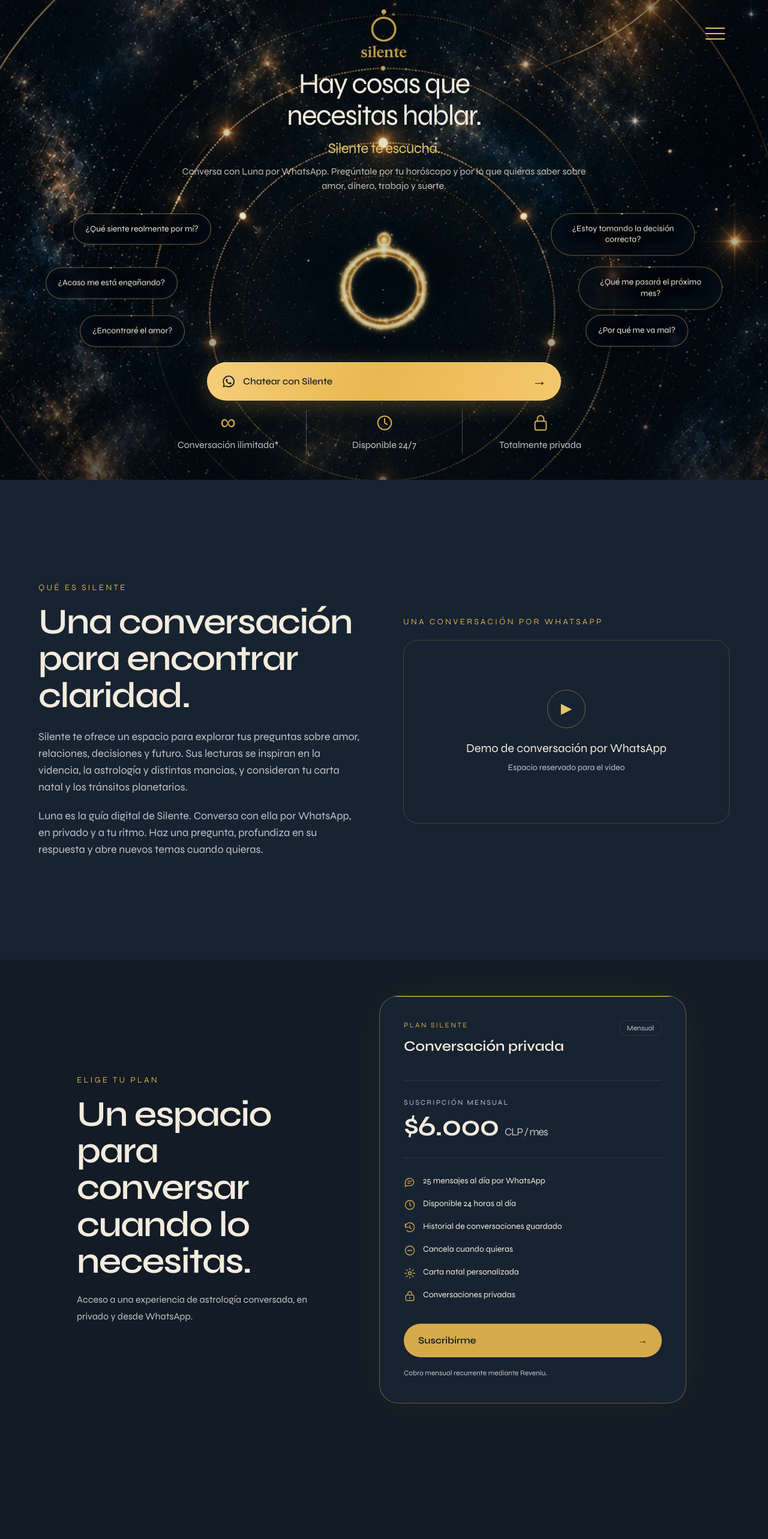
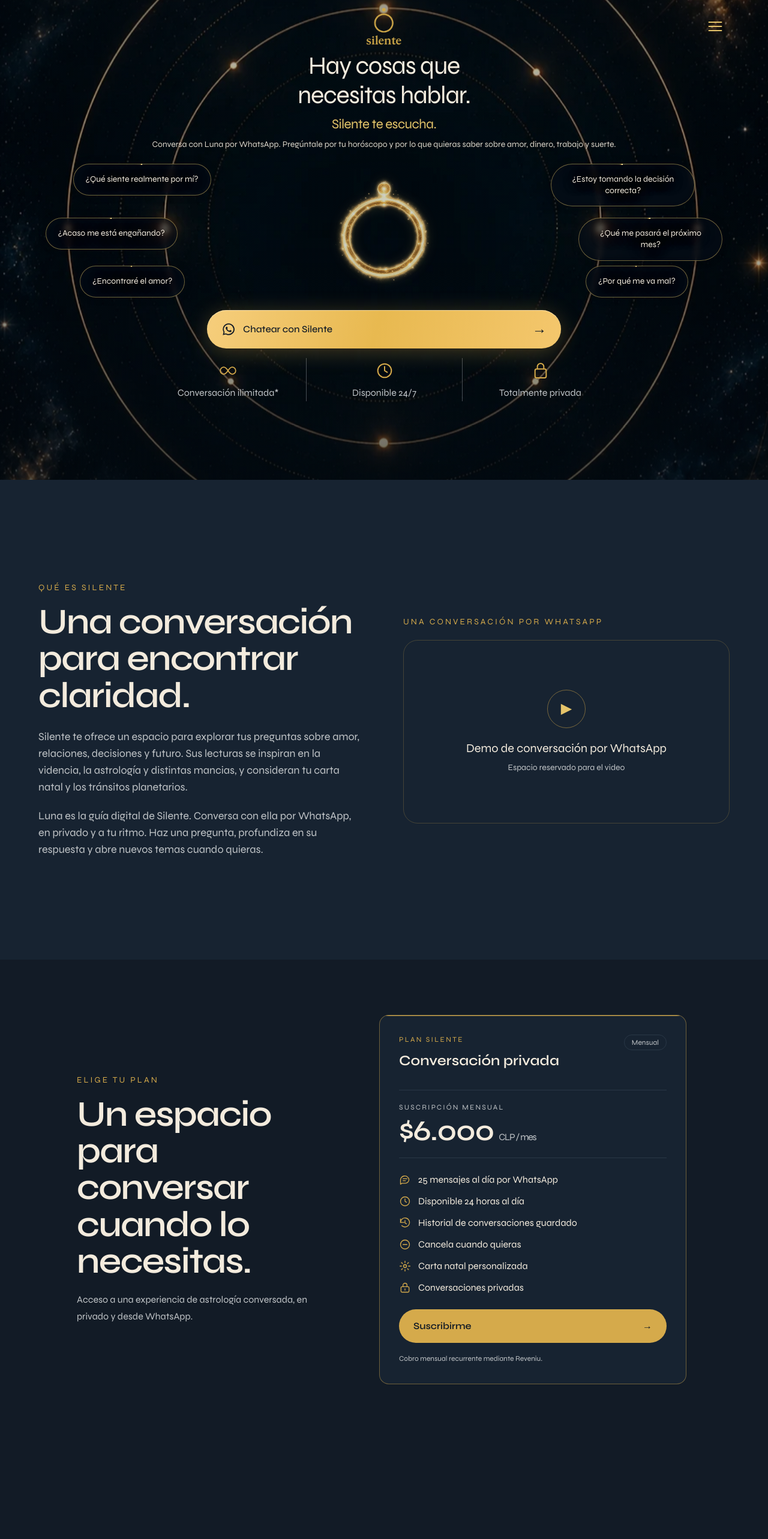
Before and after one commit to ElCopyPaste/silente-web, a Next.js app: page / in a window 1280 px wide. Shown: the top 2566 px of the page at 60% size. Built offline with nearby package versions, Linux system fonts and the light colour scheme.

Commit message:
Center Silente hero background and polish responsive layout

```diff
--- a/app/globals.css
+++ b/app/globals.css
@@ -30,20 +30,54 @@ html:has(.silente-home){scroll-snap-type:y proximity}
 }
 .silente-home > section:not(.silente-hero) > div{width:100%}
 .silente-home > footer{scroll-snap-align:end}
-.silente-hero{padding-block:12px 24px}
-.silente-hero .hero-content{margin-top:16px;width:100%}
-.silente-hero .hero-orbit{height:clamp(300px,calc(100svh - 532px),470px)}
+.silente-hero{padding-block:max(12px,env(safe-area-inset-top)) 24px;padding-inline:max(16px,env(safe-area-inset-left)) max(16px,env(safe-area-inset-right))}
+.silente-hero .hero-content{margin-top:12px;width:100%}
+.silente-hero .hero-intro{font-size:14px;line-height:20px;margin-top:8px}
+.silente-hero .hero-content > p:first-of-type{margin-top:8px}
+.silente-hero .hero-orbit{height:clamp(260px,28svh,320px);margin-block:8px 16px;max-width:680px}
+.silente-hero .hero-symbol-anchor{position:absolute;left:50%;top:50%;translate:-50% -50%;display:flex;align-items:center;justify-content:center}
+.silente-hero .silente-symbol{width:clamp(96px,28vw,150px)}
+.silente-hero .question-mobile{position:absolute;width:47%;max-width:250px;min-height:56px;padding:10px;font-size:clamp(.8125rem,3.5vw,1rem);background:rgba(7,17,29,.88);backdrop-filter:none;text-shadow:none}
+.silente-hero .question-mobile.question-capsule-0{left:0;top:0}
+.silente-hero .question-mobile.question-capsule-1{right:0;top:0}
+.silente-hero .question-mobile.question-capsule-2{left:0;top:50%;translate:0 -50%;width:31%}
+.silente-hero .question-mobile.question-capsule-3{right:0;top:50%;translate:0 -50%;width:31%}
+.silente-hero .question-mobile.question-capsule-4{left:0;bottom:0}
+.silente-hero .question-mobile.question-capsule-5{right:0;bottom:0}
 .silente-hero .hero-content > ul{margin-top:16px}
 .silente-hero .hero-content > ul > li{min-height:72px}
+.silente-home > footer{padding-bottom:max(24px,env(safe-area-inset-bottom))}
+.hero-background{transform:scale(1.02)}
+
+@media (max-width:360px){
+  .silente-hero header > div:first-child{height:64px}
+  .silente-hero header img{height:60px}
+  .silente-hero .hero-content{margin-top:8px}
+  .silente-hero .hero-intro{font-size:13px;line-height:18px}
+  .silente-hero .hero-orbit{height:220px}
+}
+
+@media (min-width:768px){
+  .silente-hero{padding-inline:32px}
+  .silente-hero .hero-orbit{gap:14px;max-width:680px}
+  .silente-hero .silente-symbol{width:120px}
+}
 
 @media (min-width:1024px){
-  .silente-hero header > div:first-child{height:88px}
-  .silente-hero header img{height:84px}
-  .silente-hero h1{font-size:clamp(2.75rem,6svh,4rem);letter-spacing:-.04em}
-  .silente-hero .hero-content > p:first-of-type{font-size:clamp(1.4rem,3svh,2rem);margin-top:12px}
-  .silente-hero .hero-orbit{height:clamp(240px,calc(100svh - 530px),420px);margin-top:12px}
-  .silente-hero .silente-symbol{width:clamp(160px,25svh,260px)}
+  .silente-hero header > div:first-child{height:64px}
+  .silente-hero header img{height:64px}
+  .silente-hero h1{font-size:clamp(2.25rem,5.2svh,3.5rem);letter-spacing:-.03em}
+  .silente-hero .hero-content > p:first-of-type{font-size:clamp(1.25rem,2.8svh,2rem);margin-top:8px}
+  .silente-hero .hero-intro{max-width:940px}
+  .silente-hero .hero-orbit{display:block;max-width:1152px;height:clamp(240px,calc(100svh - 534px),420px);margin-block:0}
+  .silente-hero .hero-symbol-anchor{position:absolute;left:50%;top:50%;translate:-50% -50%;padding:0}
+  .silente-hero .silente-symbol{width:clamp(160px,25svh,260px);animation:silente-breathe 8s ease-in-out infinite}
+  .silente-hero .hero-background{animation:silente-background-drift 48s ease-in-out infinite}
   .silente-hero .hero-cta{margin-top:0}
+}
+@keyframes silente-background-drift{
+  0%,100%{transform:scale(1.02) translate(0,0)}
+  50%{transform:scale(1.06) translate(-7px,5px)}
 }
 
 .silente-stars{
@@ -123,7 +157,7 @@ html:has(.silente-home){scroll-snap-type:y proximity}
   to{opacity:1;transform:translateY(0)}
 }
 @media (prefers-reduced-motion: reduce){
-  .silente-symbol{animation:none}
+  .silente-hero .silente-symbol,.silente-hero .hero-background{animation:none}
   html{scroll-behavior:auto}
   .question-capsule,.hero-cta{transition:none}
   .question-capsule::after{animation:none}
--- a/components/Benefits.tsx
+++ b/components/Benefits.tsx
@@ -10,10 +10,10 @@ export function Benefits() {
       {items.map(({ icon, label }, index) => (
         <li
           key={label}
-          className={"flex min-h-28 flex-col items-center justify-center gap-2 px-2 text-center text-[clamp(11px,2vw,16px)] leading-snug text-[var(--silente-muted)] " + (index > 0 ? "border-l border-[rgba(174,181,188,.4)]" : "")}
+          className={"flex min-h-28 flex-col items-center justify-center gap-2 px-1.5 text-center text-xs leading-[1.4] text-[var(--silente-muted)] sm:text-sm lg:text-base " + (index > 0 ? "border-l border-[rgba(174,181,188,.4)]" : "")}
         >
-          <span aria-hidden="true" className="inline-flex h-9 w-9 shrink-0 items-center justify-center text-[var(--silente-gold)]">
-            {icon === "infinity" && <span className="text-4xl leading-none">∞</span>}
+          <span aria-hidden="true" className="inline-flex h-7 w-7 shrink-0 items-center justify-center text-[var(--silente-gold)] lg:h-9 lg:w-9">
+            {icon === "infinity" && <svg viewBox="0 0 24 24" className="h-7 w-7 fill-none stroke-current" strokeWidth="1.5"><path d="M12 12c-2-3-3.5-5-6-5a5 5 0 0 0 0 10c2.5 0 4-2 6-5Zm0 0c2-3 3.5-5 6-5a5 5 0 0 1 0 10c-2.5 0-4-2-6-5Z" /></svg>}
             {icon === "clock" && (
               <svg viewBox="0 0 24 24" className="h-8 w-8 fill-none stroke-current" strokeWidth="1.5">
                 <circle cx="12" cy="12" r="8.5" />
--- a/components/ContentSections.tsx
+++ b/components/ContentSections.tsx
@@ -110,11 +110,11 @@ export function FAQSection() {
         <div className="divide-y divide-[var(--silente-border)] border-y border-[var(--silente-border)]">
           {faqs.map(({ question, answer }) => (
             <details key={question} className="group py-5">
-              <summary className="flex cursor-pointer list-none items-center justify-between gap-6 text-lg text-[var(--silente-ivory)] marker:hidden">
+              <summary className="flex min-h-12 cursor-pointer list-none items-center justify-between gap-4 rounded text-lg text-[var(--silente-ivory)] marker:hidden focus-visible:outline focus-visible:outline-2 focus-visible:outline-offset-4 focus-visible:outline-[var(--silente-gold-light)]">
                 <span>{question}</span>
                 <span aria-hidden="true" className="text-xl text-[var(--silente-gold)] transition-transform group-open:rotate-45">+</span>
               </summary>
-              <p className="max-w-2xl pt-4 pr-8 text-sm leading-6 text-[var(--silente-muted)]">{answer}</p>
+              <p className="max-w-2xl pt-4 pr-2 text-base leading-7 text-[var(--silente-muted)]">{answer}</p>
             </details>
           ))}
         </div>
--- a/components/Header.tsx
+++ b/components/Header.tsx
@@ -21,20 +21,20 @@ export function Header() {
         menuButtonRef.current?.focus();
       }
     }}>
-      <div className="relative flex h-[96px] items-center justify-center md:h-[116px]">
+      <div className="relative flex h-20 items-center justify-center md:h-[116px]">
         <a href="#" aria-label="Silente, inicio" className="flex items-center justify-center focus-visible:rounded-lg focus-visible:outline focus-visible:outline-2 focus-visible:outline-offset-4 focus-visible:outline-[var(--silente-gold-light)]">
-          <Image src={(process.env.NEXT_PUBLIC_BASE_PATH ?? "") + "/logo-silente.webp"} alt="Silente" width={640} height={692} priority unoptimized className="h-[90px] w-auto object-contain md:h-[110px]" />
+          <Image src={(process.env.NEXT_PUBLIC_BASE_PATH ?? "") + "/logo-silente.webp"} alt="Silente" width={640} height={692} priority unoptimized className="h-[74px] w-auto object-contain md:h-[110px]" />
         </a>
         <button ref={menuButtonRef} type="button" aria-label={open ? "Cerrar menú" : "Abrir menú"} aria-expanded={open} aria-controls="menu-principal" onClick={() => setOpen((value) => !value)} className="absolute right-0 top-1/2 flex h-12 w-12 -translate-y-1/2 flex-col items-center justify-center gap-[7px] rounded-full transition-colors hover:bg-white/5 focus-visible:outline focus-visible:outline-2 focus-visible:outline-offset-4 focus-visible:outline-[var(--silente-gold-light)]">
-          <span className="h-[2px] w-8 bg-[var(--silente-gold-light)] transition-transform" />
-          <span className="h-[2px] w-8 bg-[var(--silente-gold-light)] transition-transform" />
-          <span className="h-[2px] w-8 bg-[var(--silente-gold-light)] transition-transform" />
+          <svg aria-hidden="true" viewBox="0 0 24 24" className="h-7 w-7 fill-none stroke-[var(--silente-gold-light)]" strokeWidth="1.6" strokeLinecap="round">
+            <path d={open ? "m6 6 12 12M6 18 18 6" : "M3 6h18M3 12h18M3 18h18"} />
+          </svg>
         </button>
       </div>
-      <div id="menu-principal" inert={!open} className={"overflow-hidden transition-[max-height,opacity,margin] duration-300 motion-reduce:transition-none " + (open ? "mt-3 max-h-56 opacity-100" : "max-h-0 opacity-0")}>
+      <div id="menu-principal" inert={!open} className={"absolute inset-x-0 top-full z-40 mt-3 transition-[max-height,opacity] duration-200 motion-reduce:transition-none " + (open ? "max-h-[min(24rem,calc(100svh-7rem))] overflow-y-auto opacity-100" : "max-h-0 overflow-hidden opacity-0")}>
         <nav className="rounded-2xl border border-[rgba(213,170,75,.35)] bg-[rgba(5,14,22,.9)] p-2 backdrop-blur-xl" aria-label="Navegación principal">
           {links.map(([label, href]) => (
-            <a key={href} href={href} onClick={() => setOpen(false)} className="block rounded-xl px-4 py-3 text-sm text-[var(--silente-ivory)] transition-colors hover:bg-[rgba(213,170,75,.12)] hover:text-[var(--silente-gold-light)] focus-visible:outline focus-visible:outline-2 focus-visible:outline-offset-[-2px] focus-visible:outline-[var(--silente-gold-light)]">
+            <a key={href} href={href} onClick={() => setOpen(false)} className="flex min-h-12 items-center rounded-xl px-4 py-3 text-base text-[var(--silente-ivory)] transition-colors hover:bg-[rgba(213,170,75,.12)] hover:text-[var(--silente-gold-light)] focus-visible:outline focus-visible:outline-2 focus-visible:outline-offset-[-2px] focus-visible:outline-[var(--silente-gold-light)]">
               {label}
             </a>
           ))}
--- a/components/Hero.tsx
+++ b/components/Hero.tsx
@@ -23,15 +23,6 @@ const desktopPositions = [
   "right-[1%] top-[42%]",
   "left-[6%] bottom-[8%]",
   "right-[6%] bottom-[8%]",
-];
-
-const mobilePositions = [
-  "left-[1%] top-[3%]",
-  "right-[1%] top-[3%]",
-  "left-[1%] top-[28%]",
-  "right-[1%] top-[28%]",
-  "left-[1%] bottom-[3%]",
-  "right-[1%] bottom-[3%]",
 ];
 
 function WhatsAppIcon() {
@@ -64,14 +55,12 @@ export function Hero() {
 
   return (
     <section className="silente-hero silente-stars relative isolate min-h-[100svh] overflow-hidden bg-[#07111d] px-4 pb-10 pt-3 md:px-8 md:pb-14 md:pt-5">
-      <motion.div
+      <div
         aria-hidden="true"
-        className="absolute inset-[-2%] z-0"
-        animate={reduceMotion ? undefined : { scale: [1.02, 1.06, 1.02], x: [0, -7, 0], y: [0, 5, 0] }}
-        transition={reduceMotion ? undefined : { duration: 48, repeat: Infinity, ease: "easeInOut" }}
+        className="hero-background absolute inset-[-2%] z-0"
       >
         <Image
-          src={`${process.env.NEXT_PUBLIC_BASE_PATH ?? ""}/fondo.webp`}
+          src={`${process.env.NEXT_PUBLIC_BASE_PATH ?? ""}/fondo-centrado.webp`}
           alt=""
           fill
           priority
@@ -79,11 +68,11 @@ export function Hero() {
           sizes="100vw"
           className="pointer-events-none object-cover object-center"
         />
-      </motion.div>
+      </div>
       <Header />
 
       <div className="hero-content relative z-10 mx-auto mt-6 max-w-6xl text-center md:mt-7">
-        <h1 className="w-full text-center text-[clamp(2rem,9vw,5.75rem)] font-normal leading-[1.02] md:text-[clamp(2.75rem,5vw,4.5rem)] tracking-[-.055em] text-[var(--silente-ivory)]">
+        <h1 className="w-full text-center text-[clamp(1.75rem,8.4vw,2.5rem)] font-normal leading-[1.08] md:text-[clamp(2.75rem,5vw,4.5rem)] tracking-[-.035em] text-[var(--silente-ivory)]">
           <span className="block whitespace-nowrap">Hay cosas que</span>
           <span className="mt-1 block whitespace-nowrap">
             necesitas{" "}
@@ -91,7 +80,7 @@ export function Hero() {
               <span aria-hidden="true" className="invisible">hablar.</span>
               <motion.span
                 key={state}
-                initial={reduceMotion ? false : { opacity: 0, y: state === "saber" ? 8 : -8 }}
+                initial={reduceMotion ? false : { opacity: 0, y: 6 }}
                 animate={{ opacity: 1, y: 0 }}
                 transition={reduceMotion ? { duration: 0 } : { duration: 0.8, ease: "easeInOut" }}
                 className="absolute left-0 top-0 whitespace-nowrap"
@@ -104,28 +93,24 @@ export function Hero() {
 
         <motion.p
           key={state + "-phrase"}
-          initial={reduceMotion ? false : { opacity: 0, y: 8 }}
+          initial={reduceMotion ? false : { opacity: 0, y: 6 }}
           animate={{ opacity: 1, y: 0 }}
           transition={reduceMotion ? { duration: 0 } : { duration: 0.8, ease: "easeInOut" }}
           className="mt-3 min-h-[1.4em] w-full text-center text-[clamp(1.25rem,4.1vw,2.1rem)] font-normal tracking-[-.025em] text-[var(--silente-gold-light)] md:mt-4"
         >
           {state === "saber" ? "Silente te espera." : "Silente te escucha."}
         </motion.p>
-        <p className="mx-auto mt-2 max-w-[700px] px-3 text-sm leading-6 text-[var(--silente-ivory)]/80 md:text-base">
+        <p className="hero-intro mx-auto mt-3 max-w-[700px] text-base leading-6 text-[var(--silente-ivory)]/90">
           Conversa con Luna por WhatsApp. Pregúntale por tu horóscopo y por lo que quieras saber sobre amor, dinero, trabajo y suerte.
         </p>
 
         <div className="hero-orbit relative mx-auto mt-4 h-[440px] w-full max-w-6xl md:mt-5 md:h-[480px] lg:h-[clamp(400px,46vh,460px)]">
-          <motion.div
-            className="absolute left-1/2 top-[62%] -translate-x-1/2 -translate-y-1/2 lg:top-1/2"
-            animate={reduceMotion ? undefined : { scale: [1, 1.018, 1] }}
-            transition={reduceMotion ? undefined : { duration: 8, repeat: Infinity, ease: "easeInOut" }}
-          >
+          <div className="hero-symbol-anchor">
             <SilenteSymbol />
-          </motion.div>
+          </div>
 
           {questions.map((question, index) => (
-            <motion.button
+            <button
               key={question}
               type="button"
               onClick={goToHow}
@@ -133,53 +118,28 @@ export function Hero() {
                 "question-capsule question-capsule-" + index + " absolute hidden max-w-[240px] px-5 py-4 text-center text-sm leading-[1.35] text-[var(--silente-ivory)] lg:block " +
                 desktopPositions[index]
               }
-              initial={reduceMotion ? false : { opacity: 0, y: 10 }}
-              animate={reduceMotion ? { opacity: 1 } : { opacity: 1, y: [0, -5, 0] }}
-              whileHover={reduceMotion ? undefined : { scale: 1.035 }}
-              whileFocus={reduceMotion ? undefined : { scale: 1.035 }}
-              transition={
-                reduceMotion
-                  ? { duration: 0 }
-                  : {
-                      opacity: { delay: 0.2 + index * 0.12, duration: 0.7 },
-                      y: { delay: 0.2 + index * 0.12, duration: 6.5 + index * 0.45, repeat: Infinity, ease: "easeInOut" },
-                    }
-              }
             >
               <span className="relative z-10">{question}</span>
-            </motion.button>
+            </button>
           ))}
 
           {questions.map((question, index) => (
-            <motion.button
+            <button
               key={"mobile-" + question}
               type="button"
               onClick={goToHow}
               className={
-                "question-capsule question-capsule-" + index + " absolute block min-h-14 w-[44%] max-w-[240px] px-3 py-3 text-center text-[13px] leading-[1.4] text-[var(--silente-ivory)] sm:text-sm lg:hidden " +
-                mobilePositions[index]
-              }
-              initial={reduceMotion ? false : { opacity: 0, y: 10 }}
-              animate={reduceMotion ? { opacity: 1 } : { opacity: 1, y: [0, -4, 0] }}
-              whileHover={reduceMotion ? undefined : { scale: 1.035 }}
-              whileFocus={reduceMotion ? undefined : { scale: 1.035 }}
-              transition={
-                reduceMotion
-                  ? { duration: 0 }
-                  : {
-                      opacity: { delay: 0.2 + index * 0.12, duration: 0.7 },
-                      y: { delay: 0.2 + index * 0.12, duration: 6.5 + index * 0.45, repeat: Infinity, ease: "easeInOut" },
-                    }
+                "question-capsule question-mobile question-capsule-" + index + " min-h-14 px-3 py-3 text-center text-base leading-[1.35] text-[var(--silente-ivory)] lg:hidden"
               }
             >
               <span className="relative z-10">{question}</span>
-            </motion.button>
+            </button>
           ))}
         </div>
 
         <a
           href="#como-funciona"
-          className="hero-cta relative z-20 mx-auto lg:-mt-8 flex min-h-16 w-full max-w-[590px] items-center justify-between rounded-full px-6 py-4 text-left font-medium text-[var(--silente-night)] transition-transform hover:scale-[1.01] active:scale-[.99] focus-visible:outline focus-visible:outline-2 focus-visible:outline-offset-4 focus-visible:outline-[var(--silente-gold-light)]"
+          className="hero-cta relative z-20 mx-auto lg:-mt-8 flex min-h-14 w-full max-w-[590px] items-center justify-between rounded-full px-6 py-3 text-left font-medium text-[var(--silente-night)] transition-transform hover:scale-[1.01] active:scale-[.99] lg:min-h-16 lg:py-4 focus-visible:outline focus-visible:outline-2 focus-visible:outline-offset-4 focus-visible:outline-[var(--silente-gold-light)]"
         >
           <span className="flex items-center gap-3">
             <WhatsAppIcon />
--- a/components/Pricing.tsx
+++ b/components/Pricing.tsx
@@ -39,10 +39,10 @@ export function Pricing() {
         </div>
 
         <div className="mx-auto w-full max-w-lg">
-          <article className="relative overflow-hidden rounded-[2rem] border border-[rgba(213,170,75,.45)] bg-[var(--silente-secondary)] p-7 shadow-[0_0_70px_rgba(213,170,75,.06)] md:p-10">
+          <article className="relative overflow-hidden rounded-2xl border border-[rgba(213,170,75,.45)] bg-[var(--silente-secondary)] p-5 md:p-8">
             <div className="absolute inset-x-0 top-0 h-px bg-[var(--silente-gold)]" />
-            <div className="flex items-start justify-between gap-6">
-              <div>
+            <div className="flex flex-wrap items-start justify-between gap-3">
+              <div className="min-w-0 flex-1">
                 <p className="text-xs uppercase tracking-[.2em] text-[var(--silente-gold)]">Plan Silente</p>
                 <h3 className="mt-3 text-2xl font-semibold text-[var(--silente-ivory)]">Conversación privada</h3>
               </div>
@@ -51,14 +51,14 @@ export function Pricing() {
               </span>
             </div>
 
-            <div className="mt-10 border-y border-[var(--silente-border)] py-7">
+            <div className="mt-6 border-y border-[var(--silente-border)] py-5 md:mt-8">
               <p className="text-xs uppercase tracking-[.18em] text-[var(--silente-muted)]">Suscripción mensual</p>
-              <p className="mt-2 text-4xl font-semibold tracking-tight text-[var(--silente-ivory)] md:text-5xl">
-                $6.000 <span className="text-lg font-normal text-[var(--silente-muted)]">CLP / mes</span>
+              <p className="mt-2 flex flex-wrap items-baseline gap-x-2 gap-y-1 text-4xl font-semibold tracking-tight text-[var(--silente-ivory)] md:text-5xl">
+                $6.000 <span className="whitespace-nowrap text-base font-normal text-[var(--silente-muted)]">CLP / mes</span>
               </p>
             </div>
 
-            <ul className="mt-7 space-y-4 text-sm text-[var(--silente-ivory)]">
+            <ul className="mt-6 space-y-3 text-base leading-6 text-[var(--silente-ivory)]">
               <li className="flex items-start gap-3"><BenefitIcon name="messages" /><span>25 mensajes al día por WhatsApp</span></li>
               <li className="flex items-start gap-3"><BenefitIcon name="clock" /><span>Disponible 24 horas al día</span></li>
               <li className="flex items-start gap-3"><BenefitIcon name="history" /><span>Historial de conversaciones guardado</span></li>
@@ -69,7 +69,7 @@ export function Pricing() {
 
             <a
               href={`${process.env.NEXT_PUBLIC_BASE_PATH ?? ""}/checkout/`}
-              className="mt-9 flex items-center justify-between rounded-full bg-[var(--silente-gold)] px-6 py-4 font-semibold text-[var(--silente-night)] transition-transform hover:scale-[1.01] focus-visible:outline focus-visible:outline-2 focus-visible:outline-offset-4 focus-visible:outline-[var(--silente-gold-light)]"
+              className="mt-6 flex min-h-14 items-center justify-between rounded-full bg-[var(--silente-gold)] px-6 py-4 font-semibold text-[var(--silente-night)] transition-transform hover:scale-[1.01] focus-visible:outline focus-visible:outline-2 focus-visible:outline-offset-4 focus-visible:outline-[var(--silente-gold-light)]"
             >
               <span>Suscribirme</span>
               <span aria-hidden="true">→</span>
```
Also changed, not shown: components/TestimonialsCarousel.tsx (+17 -7 lines), public/fondo-centrado.webp (added), 1 other file (tests, documents, lock files or other folders).
